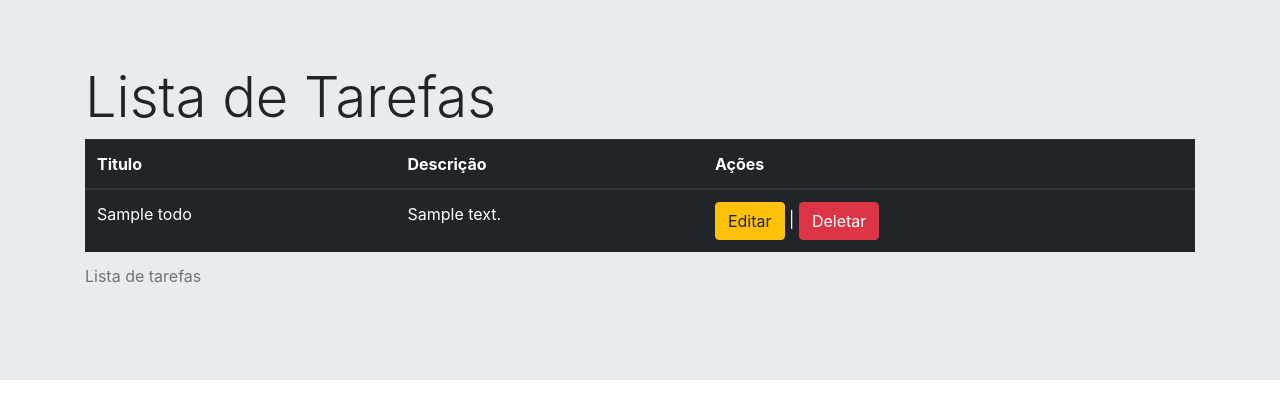
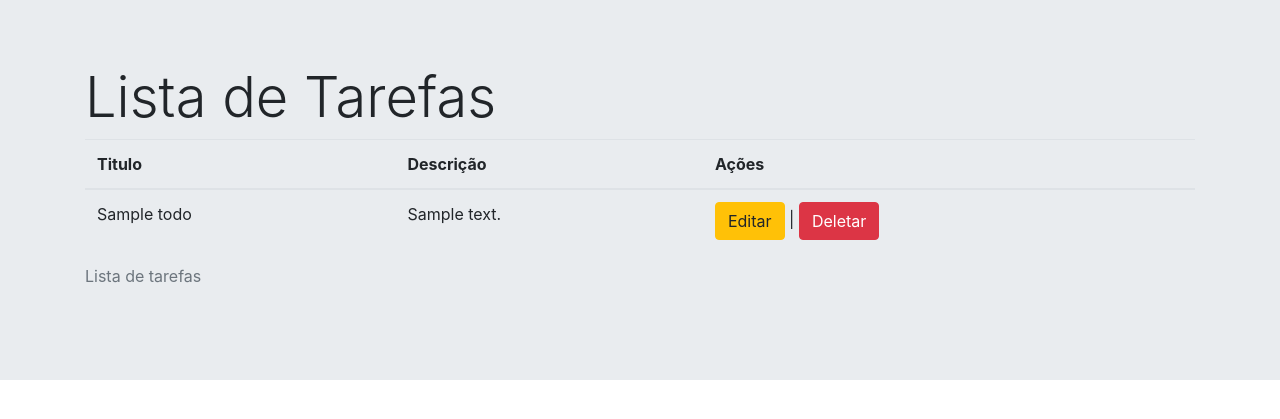
Before and after one commit to CleysonPH/todo-flask, a Flask app: template todo/templates/index.html in a window 1280 px wide. Shown: the part 56-475 px from the top of the page. Run offline with Flask 2, Linux system fonts and the light colour scheme; the template is opened without the code that fills it: most values are stand-ins (such as "Sample title", 1, 10 or a date in 2020); some libraries are stand-ins or nearby versions.

Commit message:
Corrigido erro na rota 'create' e editado a tabela do template 'index'

```diff
--- a/todo/templates/index.html
+++ b/todo/templates/index.html
@@ -8,7 +8,7 @@
     <h1 class="display-4">Lista de Tarefas</h1>
     {% if todos.count() > 0 %}
         <div class="table-responsive">
-            <table class="table table-dark">
+            <table class="table">
                 <caption>Lista de tarefas</caption>
                 <thead>
                     <tr>
--- a/todo/views.py
+++ b/todo/views.py
@@ -1,4 +1,4 @@
-from flask import render_template, redirect, request
+from flask import render_template, redirect, request, current_app, url_for
 
 
 def configure(app):
@@ -9,7 +9,7 @@ def configure(app):
         return render_template('index.html', todos=todos)
 
 
-    @app.route('/create/')
+    @app.route('/create/', methods=('GET', 'POST'))
     def create():
         if request.method == 'GET':
             return render_template('create.html')
```
